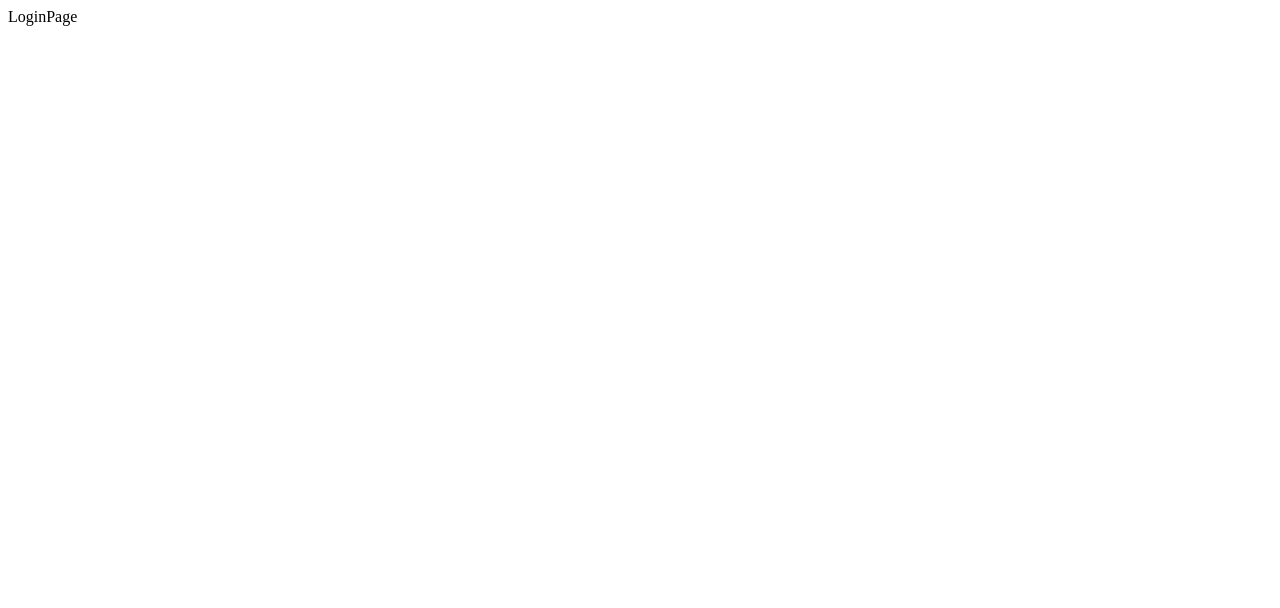
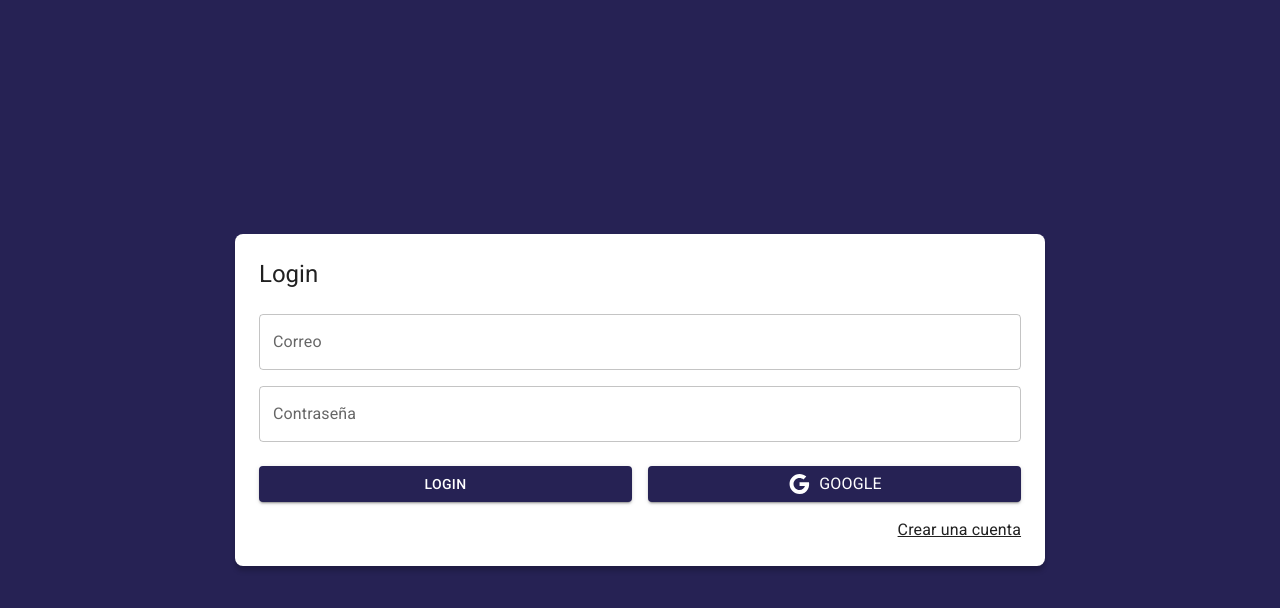
Before and after one commit to rafag0729/journal-app, a React (Vite) app: page /auth/login in a window 1280 px wide. Shown: the top 608 px of the page. Built offline with nearby package versions, Linux system fonts and the light colour scheme.

Commit message:
Material UI and login config added

```diff
--- a/index.html
+++ b/index.html
@@ -4,7 +4,12 @@
     <meta charset="UTF-8" />
     <link rel="icon" type="image/svg+xml" href="/src/favicon.svg" />
     <meta name="viewport" content="width=device-width, initial-scale=1.0" />
-    <title>Vite App</title>
+    <title>Journal App</title>
+
+    <link
+      rel="stylesheet"
+      href="https://fonts.googleapis.com/css?family=Roboto:300,400,500,700&display=swap"
+    />
   </head>
   <body>
     <div id="root"></div>
--- a/package.json
+++ b/package.json
@@ -8,6 +8,10 @@
     "preview": "vite preview"
   },
   "dependencies": {
+    "@emotion/react": "^11.10.0",
+    "@emotion/styled": "^11.10.0",
+    "@mui/icons-material": "^5.8.4",
+    "@mui/material": "^5.10.0",
     "react": "^18.0.0",
     "react-dom": "^18.0.0",
     "react-router-dom": "6"
--- a/src/JournalApp.jsx
+++ b/src/JournalApp.jsx
@@ -1,10 +1,13 @@
 import React from 'react'
 import { AppRouter } from './router/AppRouter'
+import { AppTheme } from './theme'
 
 export const JournalApp = () => {
   return (
     <>
+      <AppTheme>
         <AppRouter />
+      </AppTheme>
     </>
   )
 }
--- a/src/auth/pages/LoginPage.jsx
+++ b/src/auth/pages/LoginPage.jsx
@@ -1,7 +1,70 @@
+import { Link as RouterLink} from 'react-router-dom'
+import { Google } from "@mui/icons-material"
+import { Button, Grid, Link, TextField, Typography } from "@mui/material"
 
 
 export const LoginPage = () => {
   return (
-    <div>LoginPage</div>
+    <Grid
+      container
+      spacing={0}
+      alignItems="center"
+      direction="column"
+      justifyContent="center"
+      sx={{ minHeight: '100vh', backgroundColor: 'primary.main', padding: 4 }}
+    >
+      <Grid item
+        className="box-shadow"
+        xs={3}
+        sx={{ backgroundColor: 'white', padding: 3, borderRadius: 2}}
+      >
+        <Typography variant="h5" sx={{ mb: 1 }}>Login</Typography>
+        <form>
+          <Grid container>
+            <Grid item xs={12} sx={{marginTop: 2}}>
+              <TextField
+                label="Correo"
+                type="email"
+                placeholder="correo@google.com"
+                fullWidth
+              />
+            </Grid>
+
+            <Grid item xs={12} sx={{marginTop: 2}}>
+              <TextField
+                label="Contraseña"
+                type="password"
+                placeholder="Contraseña"
+                fullWidth
+              />
+            </Grid>
+
+            <Grid container spacing={2} sx={{mb: 2, mt: 1}}>
+              <Grid item xs={12} sm={6}>
+                <Button variant="contained" fullWidth>
+                  Login
+                </Button>
+              </Grid>
+              <Grid item xs={12} sm={6}>
+                <Button variant="contained" fullWidth>
+                  <Google />
+                  <Typography sx={{ml: 1}}>Google</Typography>
+                </Button>
+              </Grid>
+            </Grid>
+
+            <Grid container direction="row" justifyContent="end">
+              <Link component={RouterLink} color="inherit" to="/auth/register">
+                Crear una cuenta
+              </Link>
+            </Grid>
+
+          </Grid>
+
+        </form>
+
+      </Grid>
+
+    </Grid>
   )
 }
--- a/src/journal/pages/JournalPage.jsx
+++ b/src/journal/pages/JournalPage.jsx
@@ -1,7 +1,12 @@
+import { MailOutline } from "@mui/icons-material"
+import { Typography } from "@mui/material"
 
 
 export const JournalPage = () => {
   return (
-    <div>JournalPage</div>
+    <>
+      <Typography variant="h1">JournalPage</Typography>
+      {/* <MailOutline /> */}
+    </>
   )
 }
--- a/src/styles.css
+++ b/src/styles.css
@@ -0,0 +1,3 @@
+.box-shadow {
+   box-shadow: 0px 5px 5px rgba(0,0,0, .2);
+}
--- /dev/null
+++ b/src/theme/AppTheme.jsx
@@ -0,0 +1,13 @@
+import { ThemeProvider } from '@emotion/react'
+import { CssBaseline } from '@mui/material'
+import { purpleTheme } from './'
+
+export const AppTheme = ({children}) => {
+  return (
+    <ThemeProvider theme={ purpleTheme }>
+      {/* CssBaseline kickstart an elegant, consistent, and simple baseline to build upon. */}
+      <CssBaseline />
+        { children }
+    </ThemeProvider>
+  )
+}
--- /dev/null
+++ b/src/theme/index.js
@@ -0,0 +1,2 @@
+export * from './AppTheme';
+export * from './purpleTheme';
--- /dev/null
+++ b/src/theme/purpleTheme.js
@@ -0,0 +1,17 @@
+import { createTheme } from '@mui/material';
+import { red } from '@mui/material/colors';
+
+
+export const purpleTheme = createTheme({
+    palette: {
+        primary: {
+            main: '#262254',
+        },
+        secondary: {
+            main: '#543884'
+        },
+        error: {
+            main: red.A400
+        }
+    },
+})
```
Also changed, not shown: jsconfig.json (added, +8 -0 lines), 1 other file (tests, documents, lock files or other folders).
